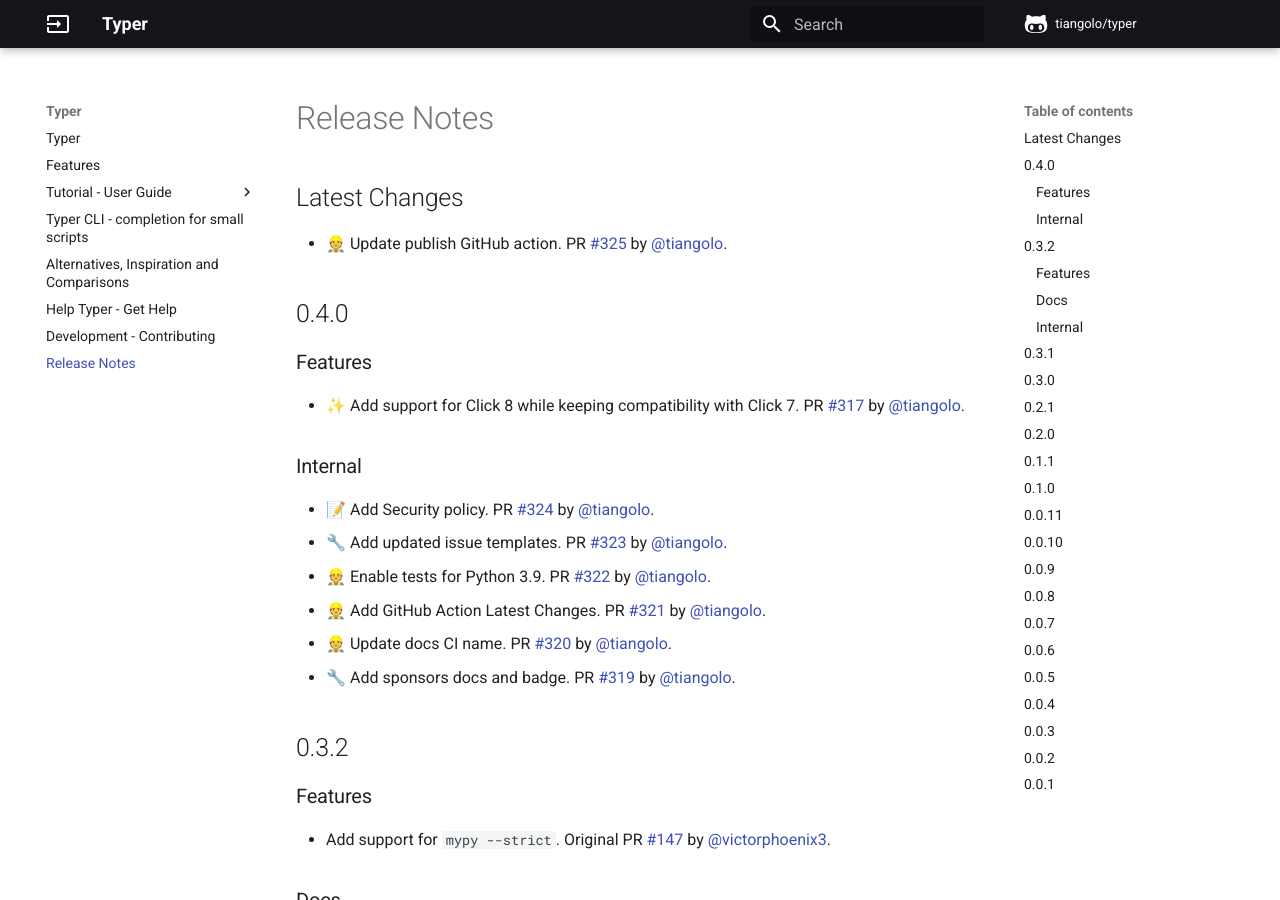
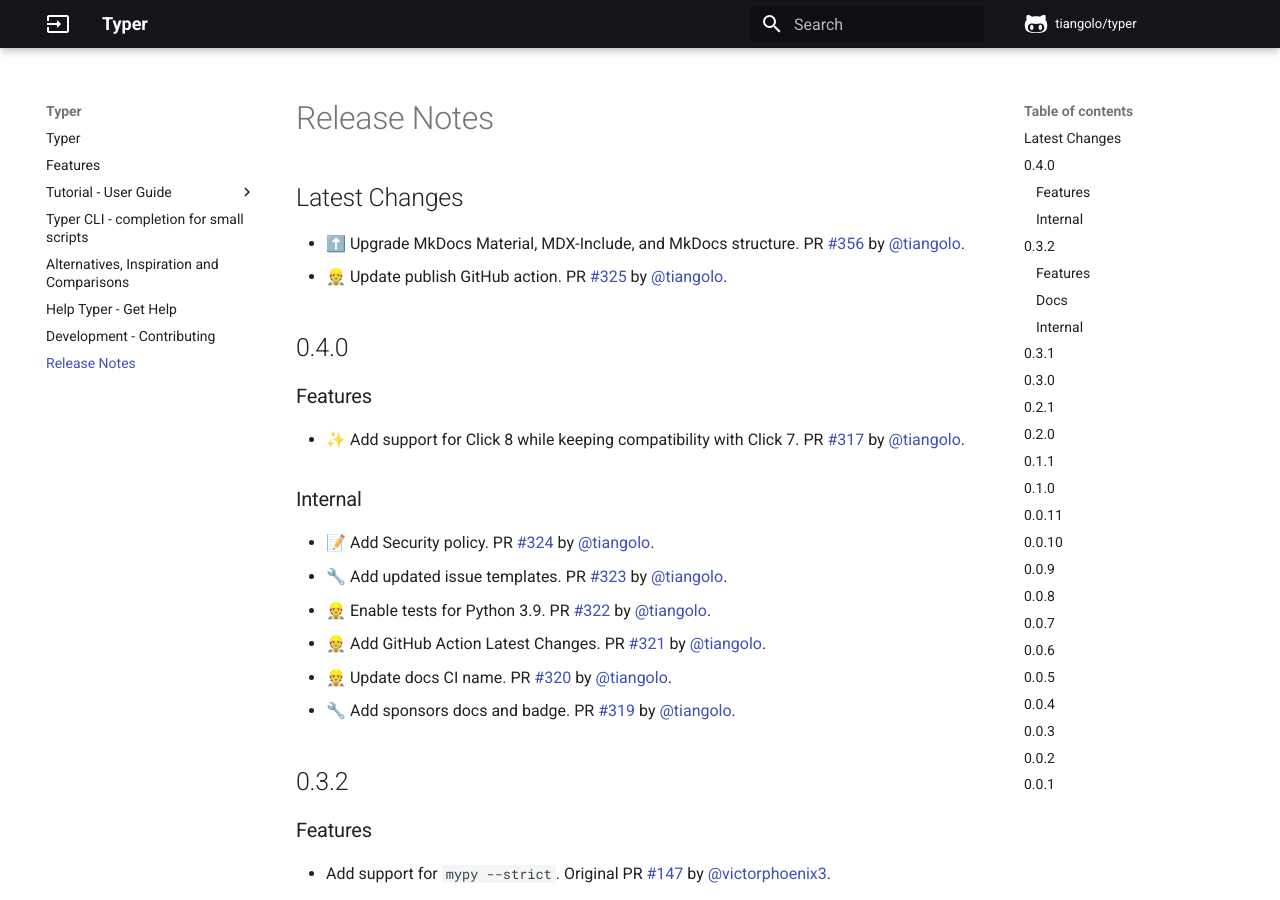
Before and after one commit to RED0731/red_pythonTyper, an MkDocs documentation site: the page built from docs/release-notes.md, in a window 1280 px wide and 900 px high. Built offline with MkDocs 1.6.1 and Material for MkDocs 9.7.7, drawn with Linux system fonts in a browser that asks for light colours; comment, search, counter and statistics services are not loaded.

Commit message:
📝 Update release notes

```diff
--- a/docs/release-notes.md
+++ b/docs/release-notes.md
@@ -1,5 +1,6 @@
 ## Latest Changes
 
+* ⬆️ Upgrade MkDocs Material, MDX-Include, and MkDocs structure. PR [#356](https://github.com/tiangolo/typer/pull/356) by [@tiangolo](https://github.com/tiangolo).
 * 👷 Update publish GitHub action. PR [#325](https://github.com/tiangolo/typer/pull/325) by [@tiangolo](https://github.com/tiangolo).
 
 ## 0.4.0
```
